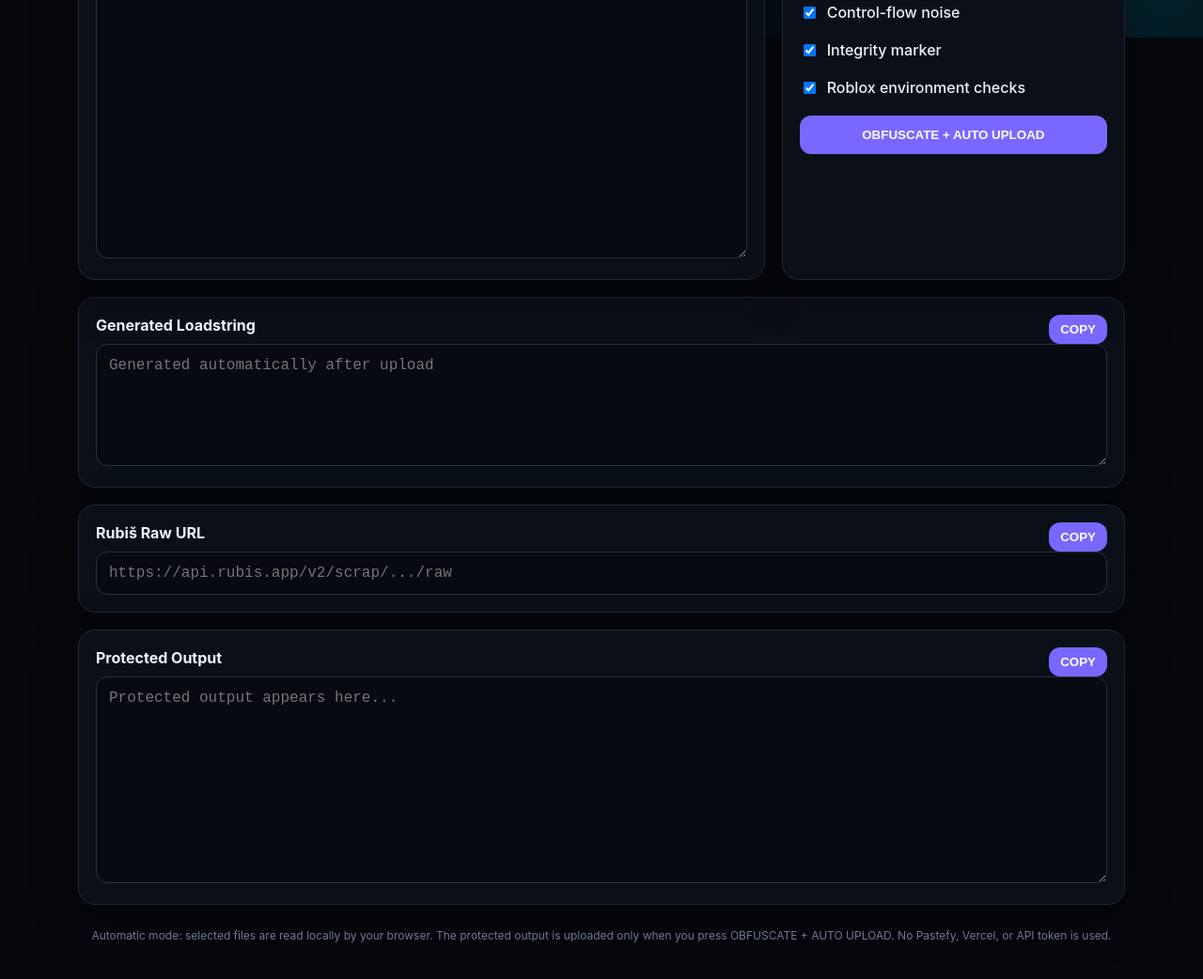
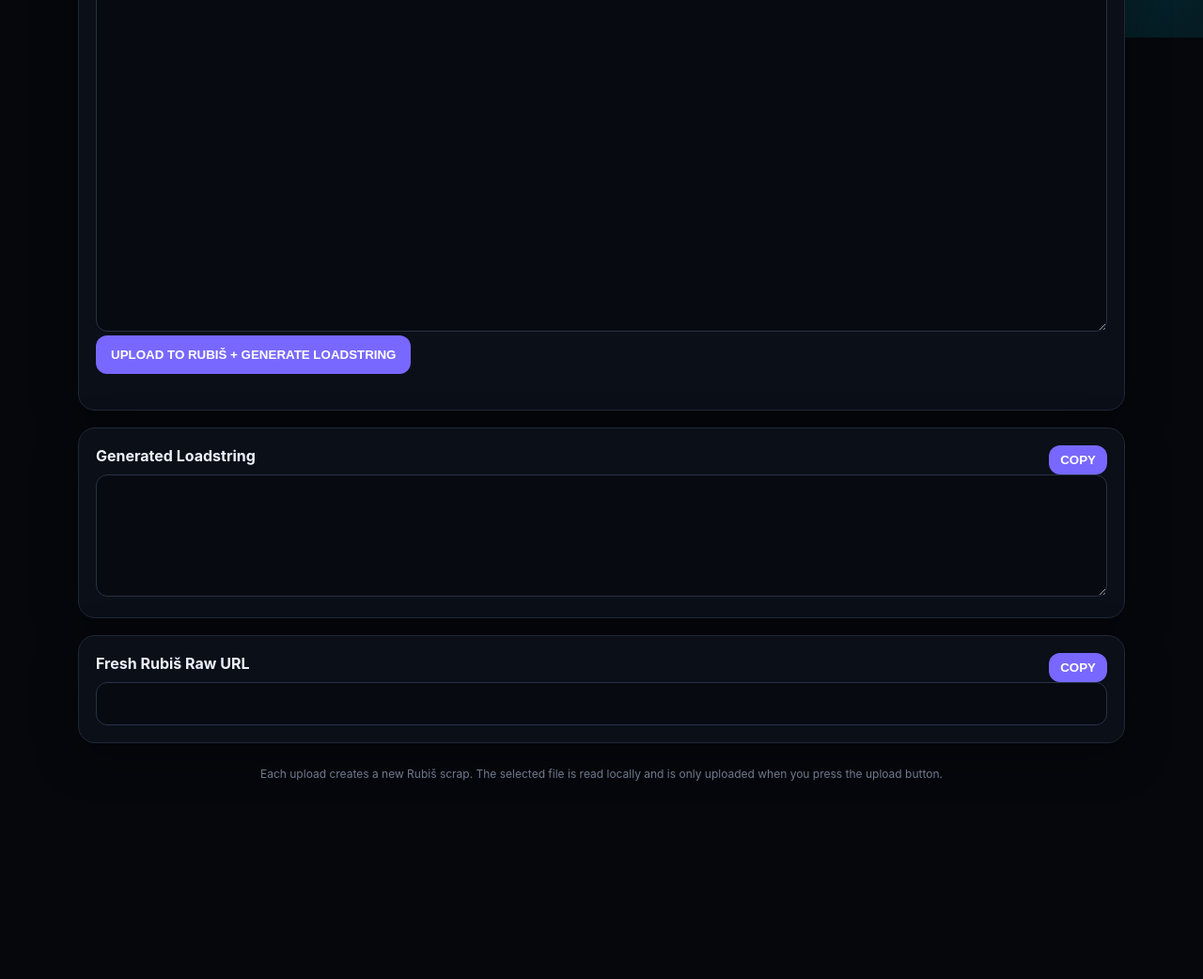
Before and after one commit to MRGAMING1141/IND-HUB-BOT, a website: page obfuscator/index.html in a window 1280 px wide. Shown: the part 760-1802 px from the top of the page at 94% size. After the commit the page ends 1651 px from the top, so only its background shows below. Drawn offline with Linux system fonts and the light colour scheme.

Commit message:
Simplify website to file upload and Rubis loadstring generator

```diff
--- a/obfuscator/index.html
+++ b/obfuscator/index.html
@@ -1,12 +1,11 @@
 <!doctype html>
-<html lang="en"><head><meta charset="utf-8"><meta name="viewport" content="width=device-width,initial-scale=1"><meta name="description" content="IND OBFUSCATOR - single mode Luau transformer with automatic Rubis hosting"><title>IND OBFUSCATOR</title><link rel="stylesheet" href="style.css"></head>
+<html lang="en"><head><meta charset="utf-8"><meta name="viewport" content="width=device-width,initial-scale=1"><title>IND HUB Script Loader Generator</title><link rel="stylesheet" href="style.css"></head>
 <body><div class="bg"></div><main class="wrap">
-<header><div><div class="brand">IND <span>OBFUSCATOR</span></div><div class="by">Made By MR_GAMING1141</div></div><div class="pill">RUBIS AUTO</div></header>
-<section class="hero"><h1>IND OBFUSCATOR</h1><p>Choose a Lua/Luau file or paste source, transform it locally, upload a fresh build to Rubiš, and generate a ready-to-copy loader.</p></section>
+<header><div><div class="brand">IND <span>HUB</span></div><div class="by">Made By MR_GAMING1141</div></div><div class="pill">RUBIS AUTO</div></header>
+<section class="hero"><h1>Script Loader Generator</h1><p>Select a Lua/Luau file and upload it to Rubiš. Every upload creates a fresh URL and loadstring.</p></section>
 <section class="card file-card"><input id="luaFile" type="file" accept=".lua,.luau,text/plain" hidden><div id="dropZone" class="dropzone" tabindex="0"><div class="drop-icon">📁</div><strong>Drop .lua / .luau file here</strong><span>or</span><button type="button" id="chooseFile" class="secondary">Choose File</button><div id="fileInfo">No file selected</div></div></section>
-<section class="grid"><div class="card"><label for="source">Luau Source</label><textarea id="source" spellcheck="false" placeholder="Paste your Luau code here, or choose a .lua/.luau file above..."></textarea></div><div class="card options"><label for="scriptTitle">Script title</label><input id="scriptTitle" maxlength="120" value="IND OBFUSCATOR SCRIPT" placeholder="Rubiš script title"><label class="check"><input id="rename" type="checkbox" checked> Identifier transformation</label><label class="check"><input id="strings" type="checkbox" checked> String encoding</label><label class="check"><input id="junk" type="checkbox" checked> Control-flow noise</label><label class="check"><input id="integrity" type="checkbox" checked> Integrity marker</label><label class="check"><input id="dtc" type="checkbox" checked> Roblox environment checks</label><button id="obfuscate">OBFUSCATE + AUTO UPLOAD</button><div id="status"></div></div></section>
-<section class="card output"><div class="outhead"><label>Generated Loadstring</label><button id="copyLoader">COPY</button></div><textarea id="loader" readonly placeholder="Generated automatically after upload"></textarea></section>
-<section class="card output"><div class="outhead"><label>Rubiš Raw URL</label><button id="copyUrl">COPY</button></div><input id="rubisUrl" readonly placeholder="https://api.rubis.app/v2/scrap/.../raw"></section>
-<section class="card output"><div class="outhead"><label>Protected Output</label><button id="copySource">COPY</button></div><textarea id="payload" readonly placeholder="Protected output appears here..."></textarea></section>
-<footer>Automatic mode: selected files are read locally by your browser. The protected output is uploaded only when you press OBFUSCATE + AUTO UPLOAD. No Pastefy, Vercel, or API token is used.</footer>
+<section class="card"><label for="scriptTitle">Rubiš title</label><input id="scriptTitle" maxlength="120" value="IND HUB SCRIPT" placeholder="Script title"><label for="source" class="source-label">Source preview</label><textarea id="source" spellcheck="false" placeholder="Choose a file above..."></textarea><button id="upload">UPLOAD TO RUBIŠ + GENERATE LOADSTRING</button><div id="status"></div></section>
+<section class="card output"><div class="outhead"><label>Generated Loadstring</label><button id="copyLoader">COPY</button></div><textarea id="loader" readonly></textarea></section>
+<section class="card output"><div class="outhead"><label>Fresh Rubiš Raw URL</label><button id="copyUrl">COPY</button></div><input id="rubisUrl" readonly></section>
+<footer>Each upload creates a new Rubiš scrap. The selected file is read locally and is only uploaded when you press the upload button.</footer>
 </main><script src="app.js"></script></body></html>
```
